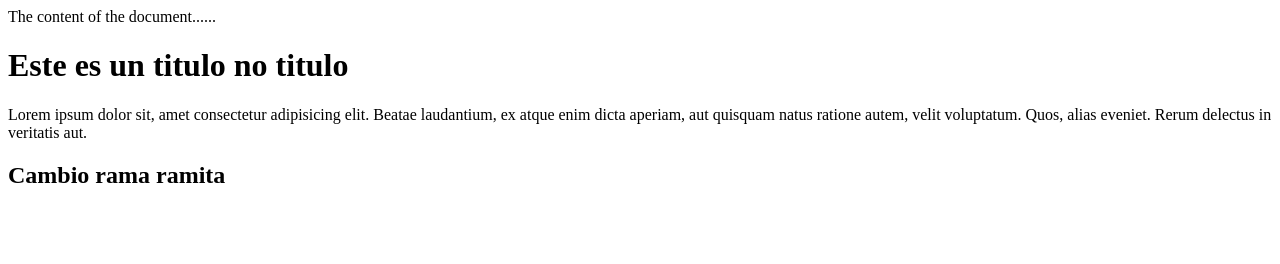
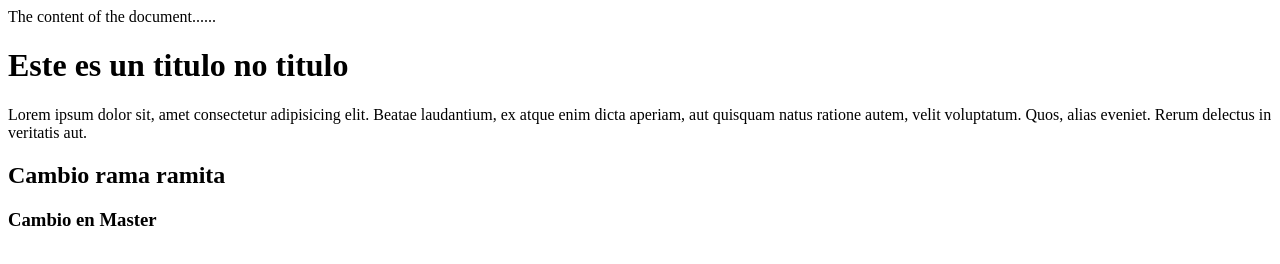
Before and after one commit to XimenaDiazz/gitcurso, a plain HTML site: page index.html in a window 1280 px wide. Drawn offline with Linux system fonts and the light colour scheme.

Commit message:
Cambio master

```diff
--- a/index.html
+++ b/index.html
@@ -10,6 +10,7 @@ The content of the document......
 <p>Lorem ipsum dolor sit, amet consectetur adipisicing elit. Beatae laudantium, ex atque enim dicta aperiam, aut quisquam natus ratione autem, velit voluptatum. Quos, alias eveniet. Rerum delectus in veritatis aut.
 </p>
 <h2> Cambio rama ramita</h2>
+<h3>Cambio en Master </h3>
 </body>
 
 </html>
```
